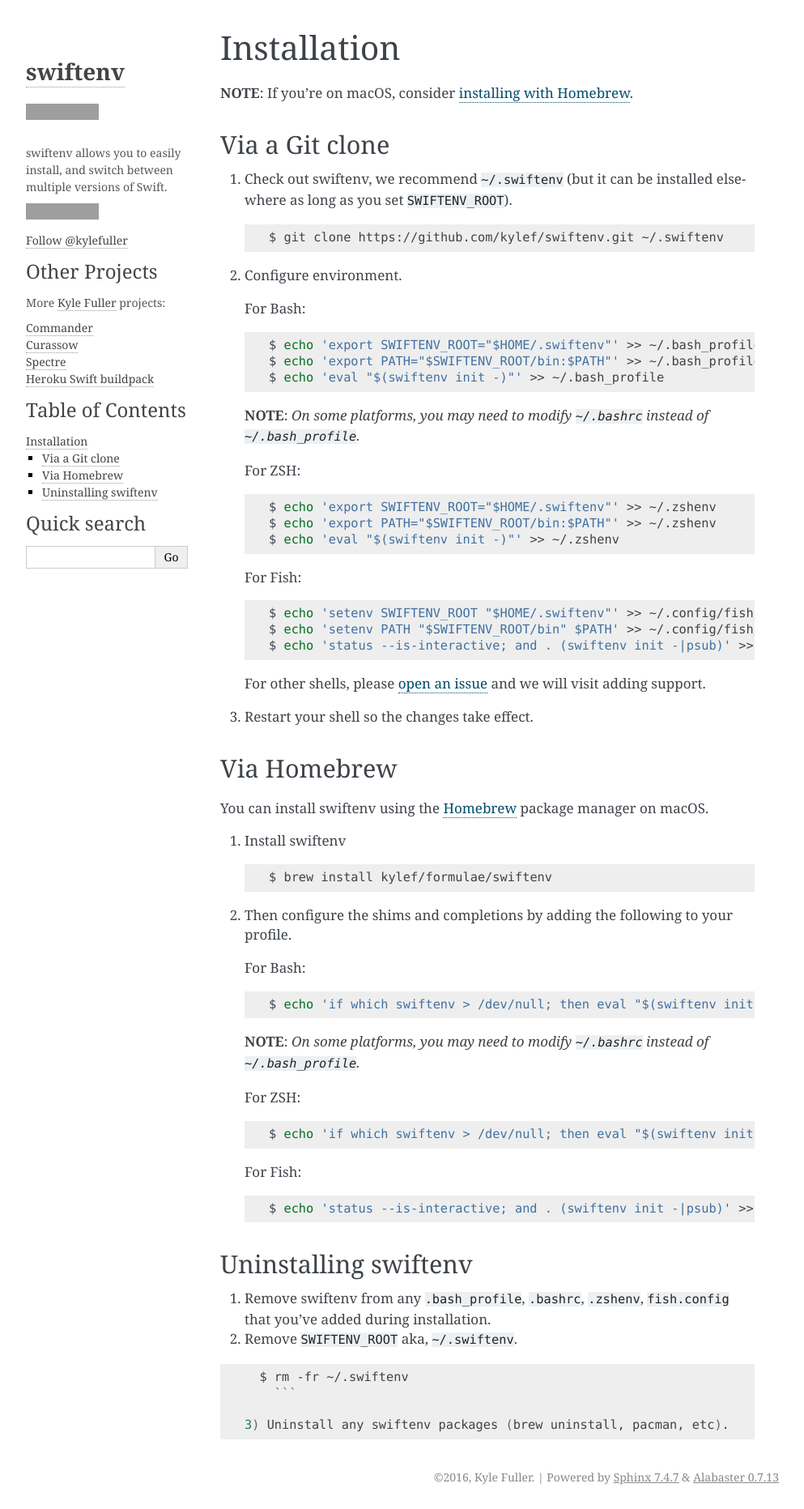
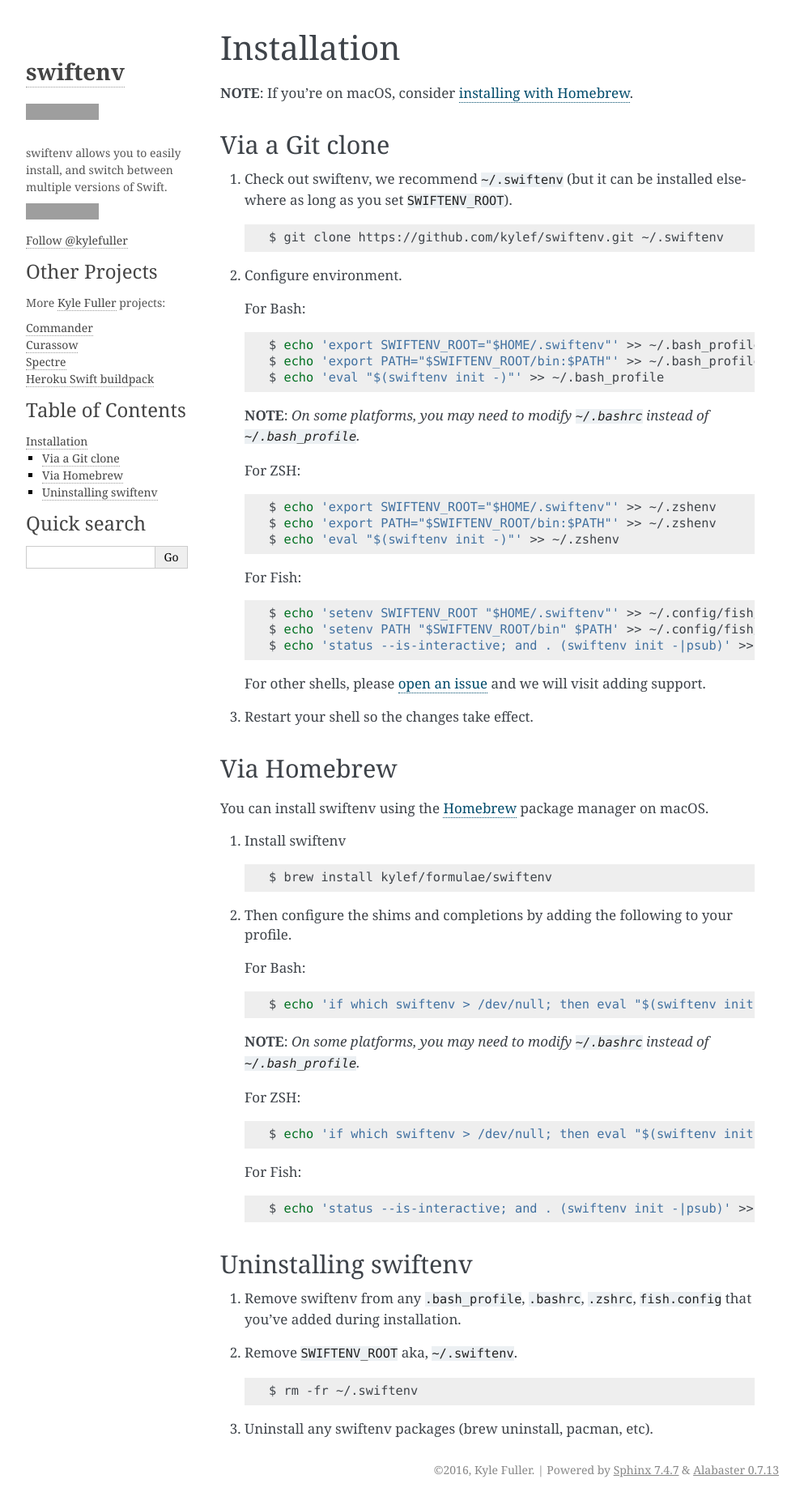
Before and after one commit to kylef/swiftenv, a Sphinx documentation site: the page built from docs/installation.md, in a window 1280 px wide. Shown: the whole page at 81% size, without its empty margins (148-1141 px from the left). Built offline with Sphinx 7.4.7, drawn with Linux system fonts in a browser that asks for light colours; pages that are not in the unit, such as notebooks, are missing from menus; comment, search, counter and statistics services are not loaded; grey boxes are pictures that could not be loaded.

Commit message:
Fix docs formatting and `.zshrc` reference

````diff
--- a/docs/installation.md
+++ b/docs/installation.md
@@ -77,12 +77,12 @@
 
 ## Uninstalling swiftenv
 
-1) Remove swiftenv from any `.bash_profile`, `.bashrc`, `.zshenv`,
-`fish.config` that you've added during installation.
-2) Remove `SWIFTENV_ROOT` aka, `~/.swiftenv`.
+1. Remove swiftenv from any `.bash_profile`, `.bashrc`, `.zshrc`, `fish.config` that you've added during installation.
 
-  ```shell
+2. Remove `SWIFTENV_ROOT` aka, `~/.swiftenv`.
+
+    ```shell
     $ rm -fr ~/.swiftenv
-      ```
+    ```
 
-3) Uninstall any swiftenv packages (brew uninstall, pacman, etc).
+3. Uninstall any swiftenv packages (brew uninstall, pacman, etc).
````
